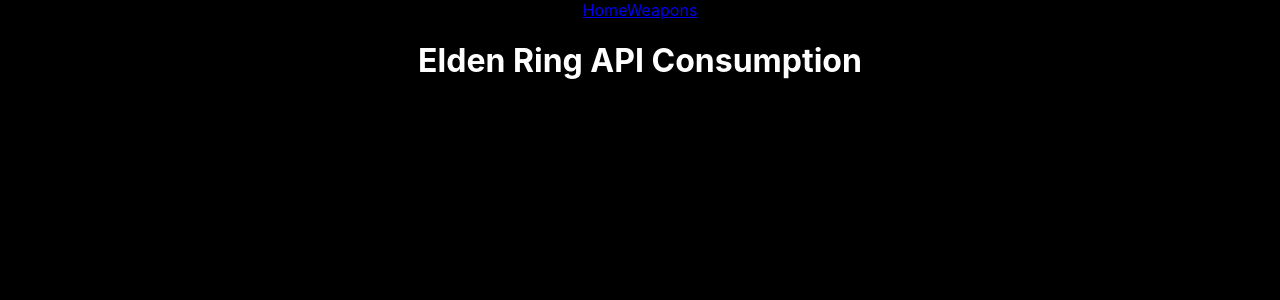
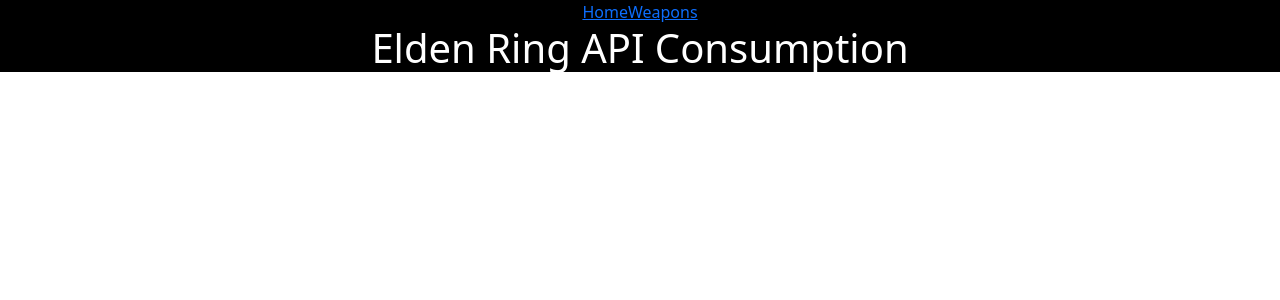
Before and after one commit to blangwell/react-elden-ring-api, a React (Create React App) app: page / in a window 1280 px wide. Shown: the top 300 px of the page. Built offline with nearby package versions, Linux system fonts and the light colour scheme.

Commit message:
Install Bootstrap, update old css, remove index.css, update page title

```diff
--- a/package.json
+++ b/package.json
@@ -7,10 +7,12 @@
     "@testing-library/react": "^13.3.0",
     "@testing-library/user-event": "^13.5.0",
     "axios": "^0.27.2",
+    "bootstrap": "^5.1.3",
     "react": "^18.1.0",
+    "react-bootstrap": "^2.4.0",
     "react-dom": "^18.1.0",
     "react-router-dom": "^6.3.0",
-    "react-scripts": "5.0.1",
+    "react-scripts": "^5.0.1",
     "web-vitals": "^2.1.4"
   },
   "scripts": {
--- a/public/index.html
+++ b/public/index.html
@@ -24,7 +24,7 @@
       work correctly both with client-side routing and a non-root public URL.
       Learn how to configure a non-root public URL by running `npm run build`.
     -->
-    <title>React App</title>
+    <title>Elden Ring API Consumer</title>
   </head>
   <body>
     <noscript>You need to enable JavaScript to run this app.</noscript>
--- a/src/App.css
+++ b/src/App.css
@@ -1,7 +1,5 @@
-html {
-  background: black;
+.App {
+  text-align: center;
+  background: black !important;
   color: white;
 }
-.App {
-  text-align: center;
-}
--- a/src/ResultCard.js
+++ b/src/ResultCard.js
@@ -3,8 +3,7 @@
 		<div style={{
 			border: '1px solid grey',
 			borderRadius: '5px',
-			maxWidth: '400px',
-			padding: '15px',
+			padding: '2vh 2vw',
 		}}>
 			<h2>{props.weapon.name}</h2>
 			<p>{props.weapon.category}</p>
--- /dev/null
+++ b/src/Weapons.css
@@ -0,0 +1,10 @@
+#filters form {
+    float: left;
+    position: fixed;
+}
+#filters fieldset {
+    display: flex;
+    flex-direction: column;
+    justify-content: start;
+    align-items: start;
+}
--- a/src/Weapons.js
+++ b/src/Weapons.js
@@ -1,6 +1,13 @@
 import { useState, useEffect } from 'react';
 import axios from 'axios';
+import {
+	Container,
+	Row,
+	Col,
+} from 'react-bootstrap';
+
 import ResultCard from './ResultCard';
+import './Weapons.css';
 
 export default function Weapons() {
 	const [weapons, setWeapons] = useState([]);
@@ -37,8 +44,10 @@
 	}, [filter]);
 
 	return (
-		<div>
+		<Container>
 			<h1>Elden Ring Weapons</h1>
+			<Row>
+				<Col md={4} id="filters">
 					<form onChange={e => setFilter(e.target.value)}>
 						{/* use fieldset for accessibility https://www.w3.org/WAI/tutorials/forms/grouping/ */}
 						<fieldset>
@@ -85,8 +94,12 @@
 							</label>
 						</fieldset>
 					</form>
+				</Col>
+				<Col md={8} id="results">
 					{/* display weapons, or load message */}
 					{ displayWeapons ? displayWeapons.map(weapon => <ResultCard key={weapon.name} weapon={weapon} />): <h2>Fetching Weapons...</h2> }
-		</div>
+				</Col>
+			</Row>
+		</Container>
 	);
 }
--- a/src/index.css
+++ /dev/null
@@ -1,13 +0,0 @@
-body {
-  margin: 0;
-  font-family: -apple-system, BlinkMacSystemFont, 'Segoe UI', 'Roboto', 'Oxygen',
-    'Ubuntu', 'Cantarell', 'Fira Sans', 'Droid Sans', 'Helvetica Neue',
-    sans-serif;
-  -webkit-font-smoothing: antialiased;
-  -moz-osx-font-smoothing: grayscale;
-}
-
-code {
-  font-family: source-code-pro, Menlo, Monaco, Consolas, 'Courier New',
-    monospace;
-}
--- a/src/index.js
+++ b/src/index.js
@@ -1,6 +1,6 @@
 import React from 'react';
 import ReactDOM from 'react-dom/client';
-import './index.css';
+import 'bootstrap/dist/css/bootstrap.min.css';
 import reportWebVitals from './reportWebVitals';
 import {
 	BrowserRouter,
```
Also changed, not shown: 1 other file (tests, documents, lock files or other folders). Lines whose indentation alone changed are shown as unchanged.
